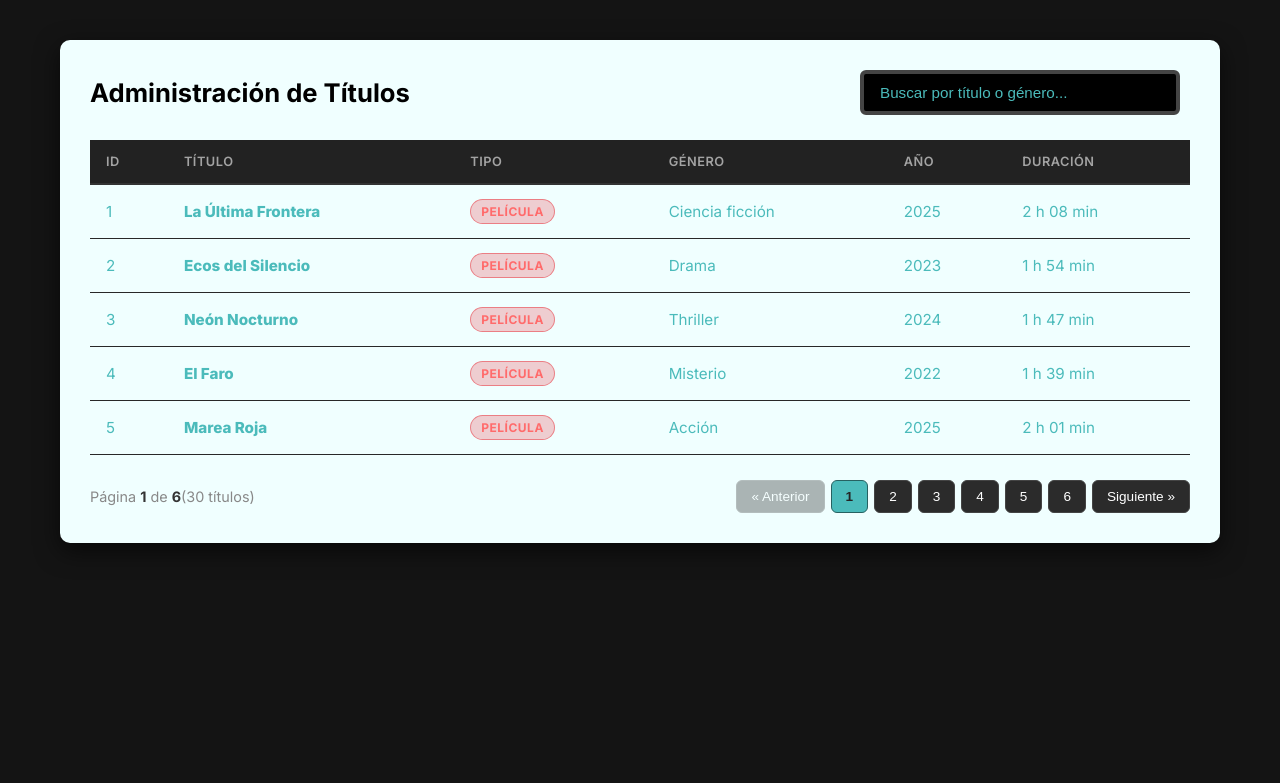
After one commit to DewytZ/Netfic, a Laravel app: page /admin in a window 1280 px wide. The commit adds this page. Shown: the top 783 px of the page. Run offline with Laravel 12, Linux system fonts and the light colour scheme; style sheets or scripts are compiled from the project's sources.

Commit message:
feat(admin): implementar busqueda y paginacion de titulos (HU-27)

```diff
--- a/public/css/styles.css
+++ b/public/css/styles.css
@@ -86,7 +86,7 @@ body.auth-body {
 }
 
 /* Tarjeta de Cristal */
-.auth-card {
+.auth-card, .admin-login {
   width: 100%;
   max-width: 420px;
   background-color: var(--card-bg);
--- /dev/null
+++ b/resources/js/admin/Admin.css
@@ -0,0 +1,189 @@
+.admin-container {
+    max-width: 1100px;
+    margin: 40px auto;
+    padding: 30px;
+    background-color: azure;
+    border-radius: 10px;
+    color:black;
+    font-family: 'Inter', sans-serif;
+    box-shadow: 0 8px 24px rgba(0, 0, 0, 0.6);
+}
+
+.admin-header{
+    display: flex;
+    justify-content: space-between;
+    align-items: center;
+    margin-bottom: 25px;
+    flex-wrap: wrap;
+    gap: 15px;
+}
+
+.admin-header h2{
+    margin: 0;
+    font-size: 1.6rem;
+    font-weight: 700;
+}
+
+.search-box{
+    display: flex;
+    gap: 10px;
+    margin-right: 10px;
+}
+
+.search-box input{
+    background-color: black;
+    border: 4px solid #444;
+    border-radius: 6px;
+    padding: 10px 16px;
+    color:rgb(75, 187, 187);
+    font-size: 0.95rem;
+    width: 280px;
+    outline: none;
+    transition: border-color 0.2s;
+}
+.search-box ::placeholder{
+    color:rgb(75, 187, 187);
+}
+
+.search-box input:focus{
+    border-color:rgb(75, 187, 187);
+}
+
+.search-box button {
+    background-color: #333;
+    color: #ccc;
+    border: none;
+    border-radius: 6px;
+    padding: 10px 14px;
+    cursor: pointer;
+    font-size: 0.9rem;
+    transition: background-color 0.2s, color 0.2s;
+}
+
+.search-box button:hover {
+    background-color: rgb(75, 187, 187);
+    color: #fff;
+}
+
+
+/* estructura general de latabla*/
+.admin-table{
+    width: 100%;
+    border-collapse: collapse;
+    margin-bottom: 25px;
+    font-size: 0.95rem;
+}
+
+/* Encabezados de la tabla*/
+.admin-table th{
+    background-color: #222222;
+    color: #a3a3a3;
+    text-align: left;
+    padding: 14px 16px;
+    font-weight: 600;
+    text-transform: uppercase;
+    font-size: 0.8rem;
+    letter-spacing: 0.5px;
+    border-bottom: 2px solid #333;
+}
+
+.admin-table td{
+    padding: 14px 16px;
+    border-bottom: 1px solid #282828;
+    color: rgb(75, 187, 187);
+}
+
+.admin-table tbody tr{
+    transition: background-color 0.15 ease;
+}
+.admin-table tbody tr:hover{
+    background-color: #242424;
+}
+.title-cell{
+    font-weight: 800;
+    color: #ffffff;
+}
+/*etiquetas de tipo*/
+.badge {
+    display: inline-block;
+    padding: 4px 10px;
+    border-radius: 20px;
+    font-size: 0.75rem;
+    font-weight: 700;
+    text-transform: uppercase;
+    letter-spacing: 0.5px;
+}
+
+.badge-pelicula{
+    background-color: rgba(229, 9, 20, 0.2);
+    color: #ff6b6b;
+    border: 1px solid rgba(229, 9, 20, 0.4);
+}
+
+.badge-serie{
+    background-color: rgba(59, 130, 246, 0.2);
+    color: #60a5fa;
+    border: 1px solid rgba(59, 130, 246, 0.4)
+}
+
+/* Mensaje cuando no hay resultados de búsqueda */
+.no-results {
+    text-align: center;
+    padding: 40px !important;
+    color: #888;
+    font-style: italic;
+}
+
+/* barra de paginacion*/
+.admin-pagination{
+    display: flex;
+    justify-content: space-between;
+    align-items: center;
+    margin-top: 15px;
+    flex-wrap: wrap;
+    gap: 15px;
+}
+
+.pagination-info{
+    color: #888;
+    font-size: 0.9rem;
+}
+
+.pagination-info strong{
+    color:#333;
+}
+
+.pagination-buttons{
+    display: flex;
+    gap: 6px;
+}
+
+/*Estilos de cada boton*/
+.btn-page{
+    background-color: #2b2b2b;
+    color: #fff;
+    border: 1px solid #444;
+    border-radius: 6px;
+    padding: 8px 14px;
+    font-size: 0.85rem;
+    cursor: pointer;
+    transition: all 0.2s;
+}
+
+.btn-page:hover:not(:disabled){
+    background-color: #444;
+    border-color: #666;
+}
+
+/*el boton de la pagina donde estas parado actualmente*/
+.btn-page-active{
+    background-color: rgb(75, 187, 187) !important;
+    border-color: rgb(39, 97, 97);
+    font-weight: 700;
+    color: #242424;
+}
+
+.btn-page:disabled{
+    opacity: 0.35;
+    cursor: not-allowed;
+}
--- /dev/null
+++ b/resources/js/admin/TitlesTable.jsx
@@ -0,0 +1,136 @@
+import { useState } from "react";
+import { CATALOG } from "../browse/catalog.js";
+import "./Admin.css";
+
+export function TitlesTable(){
+    //1.- Estado para lo que el usuario escribe en el buscador (empieza vacio " ")
+    const [searchTerm, setSearchTerm] = useState('');
+
+    //2.- Estado para saber en que pagina estamos (empieza en la pagina 1)
+    const [currentPage, setCurrentPage] = useState(1);
+
+    //3.- cuantas peliculas mostramos por pagina
+    const itemsPerPage =5;
+
+    //4.- Filtrar el catalogo segun lo que el usuario eescribió
+    const filteredTitles = CATALOG.filter((item) =>{
+        const busqueda = searchTerm.toLowerCase();
+        const coincideTitulo = item.title.toLowerCase().includes(busqueda);
+        const coincideGenero = item.genre.toLowerCase().includes(busqueda);
+
+        return coincideGenero || coincideTitulo
+    });
+
+    //5.- calcular el total de paginas necesarias
+    const totalPages = Math.ceil(filteredTitles.length / itemsPerPage) || 1;
+
+    //6.- recortar solo las peliculas de la pagina actual (recordar desde que pelicula se mostrará en la pagina)
+    const startIndex = (currentPage - 1) * itemsPerPage;
+    const currentTitles = filteredTitles.slice(startIndex, startIndex + itemsPerPage);
+
+    const handleSearchChange = (e) => {
+        setSearchTerm(e.target.value);
+        setCurrentPage(1);
+    };
+
+    return (
+        <div className="admin-container">
+            {/* Encabezado y Buscador */}
+            <div className="admin-header">
+                <h2>Administración de Títulos</h2>
+                <div className="search-box">
+                    <input
+                    type="text"
+                    placeholder="Buscar por título o género..."
+                    value={searchTerm}
+                    onChange={handleSearchChange}
+                    />
+                    {searchTerm && (
+                        <button onClick={() => { setSearchTerm(''); setCurrentPage(1);}}>
+                            Limpiar
+                        </button>
+                    )}
+                </div>
+            </div>
+
+            {/* TABLA DE RESULTADOS */}
+            <table className="admin-table">
+                <thead>
+                    <tr>
+                        <th>ID</th>
+                        <th>Título</th>
+                        <th>Tipo</th>
+                        <th>Género</th>
+                        <th>Año</th>
+                        <th>Duración</th>
+                    </tr>
+                </thead>
+                <tbody>
+                    {currentTitles.length > 0 ? (
+                        currentTitles.map((item) => (
+                            <tr key={item.id}>
+                                <td>{item.id}</td>
+                                <td className="title-cell">{item.title}</td>
+                                <td>
+                                    <span className={`badge ${item.type === 'Serie' ? 'badge-serie' : 'badge-pelicula'}`}>
+                                        {item.type}
+                                    </span>
+                                </td>
+                                <td>{item.genre}</td>
+                                <td>{item.year}</td>
+                                <td>{item.duration}</td>
+                            </tr>
+                        ))
+                    ) : (
+                        <tr>
+                            <td colSpan="6" className="no-results">
+                                No se encontraron títulos que coincidan con "{searchTerm}".
+                            </td>
+                        </tr>
+                    )}
+                </tbody>
+            </table>
+            <div className="admin-pagination">
+                <span className="pagination-info">
+                    Página <strong>{currentPage}</strong> de <strong>{totalPages}</strong>
+                    ({filteredTitles.length} títulos)
+                </span>
+
+                <div className="pagination-buttons">
+                    {/*Botón anterior */}
+                    <button
+                        className="btn-page"
+                        disabled={currentPage === 1}
+                        onClick={() => setCurrentPage(currentPage - 1)}
+                    >
+                        &laquo; Anterior
+                    </button>
+                    {/* Botones numéricos (1, 2, 3...) */}
+                    {Array.from({length: totalPages}, (_, index) => {
+                        const pageNum = index + 1;
+                        return (
+                            <button
+                            key={pageNum}
+                            className={`btn-page ${currentPage === pageNum ? 'btn-page-active' : ''}`}
+                            onClick={() => setCurrentPage(pageNum)}
+                            >
+                                {pageNum}
+                            </button>
+                        );
+                    })}
+
+                    {/*Botón siguiente */}
+                    <button
+                        className="btn-page"
+                        disabled={currentPage === totalPages}
+                        onClick={() => setCurrentPage(currentPage + 1)}
+                    >
+                        Siguiente &raquo;
+                    </button>
+                </div>
+            </div>
+        </div>
+    );
+
+
+}
--- /dev/null
+++ b/resources/js/admin/main.jsx
@@ -0,0 +1,13 @@
+import { createRoot } from "react-dom/client";
+import { TitlesTable } from "./TitlesTable.jsx";
+
+// Busca el elemento en el HTML donde se va a pintar nuestra tabla
+const container = document.getElementById('admin-root');
+
+if (container) {
+    const root = createRoot(container);
+    root.render(<TitlesTable/>);
+}
+
+{/* ¿Que hace esto?  busca una etiqueta "admin-root" en la pagina. en cuanto la encuentra inscrusta ahí
+    adentro nuestro componente TitlesTable*/}
--- /dev/null
+++ b/resources/views/admin/index.blade.php
@@ -0,0 +1,19 @@
+<!DOCTYPE html>
+<html lang="es">
+<head>
+    <meta charset="UTF-8">
+    <meta name="viewport" content="width=device-width, initial-scale=1.0">
+    <title>Panel de Administración - Netfic</title>
+    <link rel="preconnect" href="https://fonts.googleapis.com">
+    <link rel="preconnect" href="https://fonts.gstatic.com" crossorigin>
+    <link href="https://fonts.googleapis.com/css2?family=Inter:wght@400;500;600;700;800&display=swap" rel="stylesheet">
+
+    {{-- Vite: Magia de actualización en tiempo real --}}
+    @viteReactRefresh
+    @vite('resources/js/admin/main.jsx')
+</head>
+<body style="background-color: #141414; margin: 0; min-height: 100vh;">
+    {{-- Aquí es donde React va a inyectar tu TitlesTable --}}
+    <div id="admin-root"></div>
+</body>
+</html>
--- a/routes/web.php
+++ b/routes/web.php
@@ -24,3 +24,7 @@ Route::middleware('auth')->group(function () {
     Route::get('/dashboard', [AuthController::class, 'dashboard'])->name('dashboard');
     Route::post('/logout', [AuthController::class, 'logout'])->name('logout');
 });
+
+Route::get('/admin', function () {
+    return view('admin.index');
+})->name('admin.index');
--- a/vite.config.js
+++ b/vite.config.js
@@ -8,6 +8,7 @@ export default defineConfig({
             input: [
                 'resources/js/movie-background/main.jsx',
                 'resources/js/browse/main.jsx',
+                'resources/js/admin/main.jsx',
             ],
             refresh: true,
         }),
```
Also changed, not shown: package-lock.json, resources/js/admin/AdminPanel.jsx (added).
